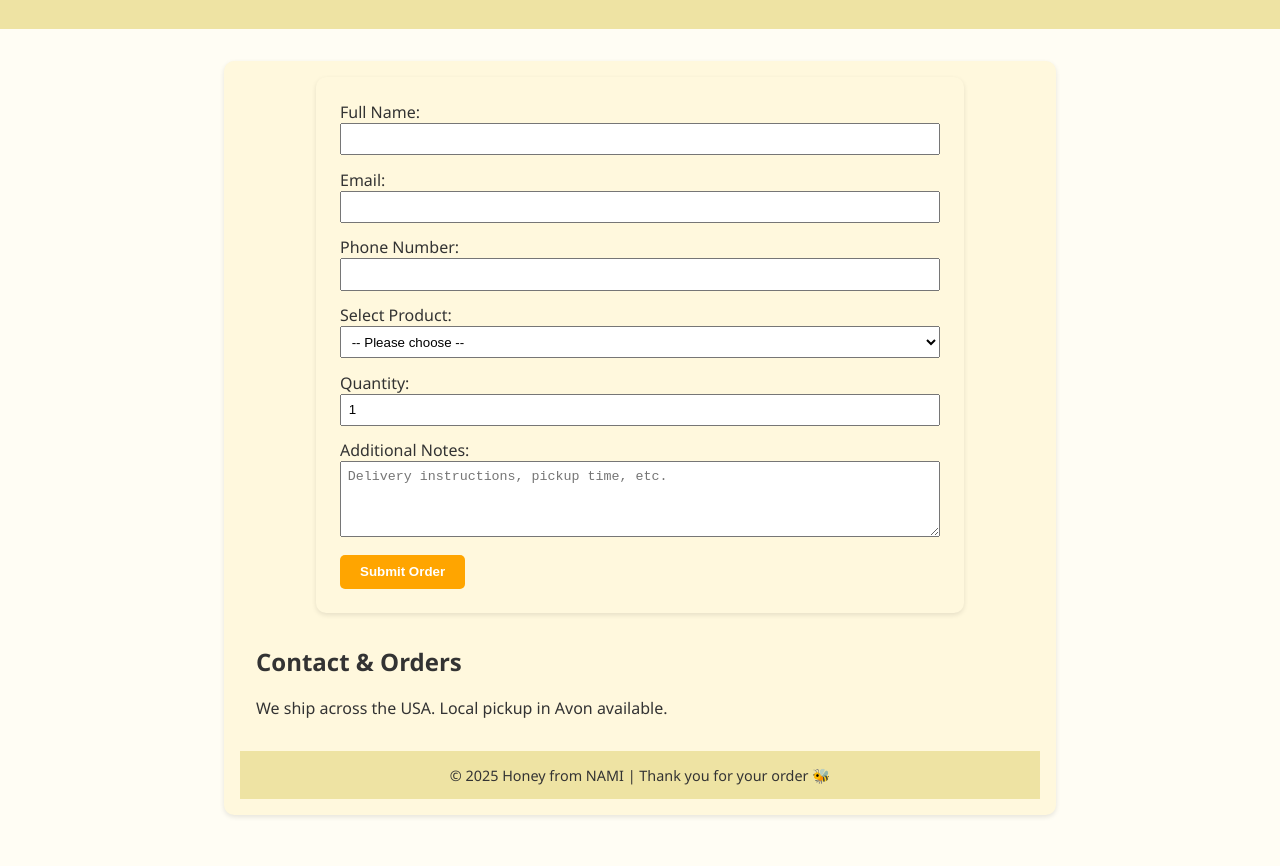
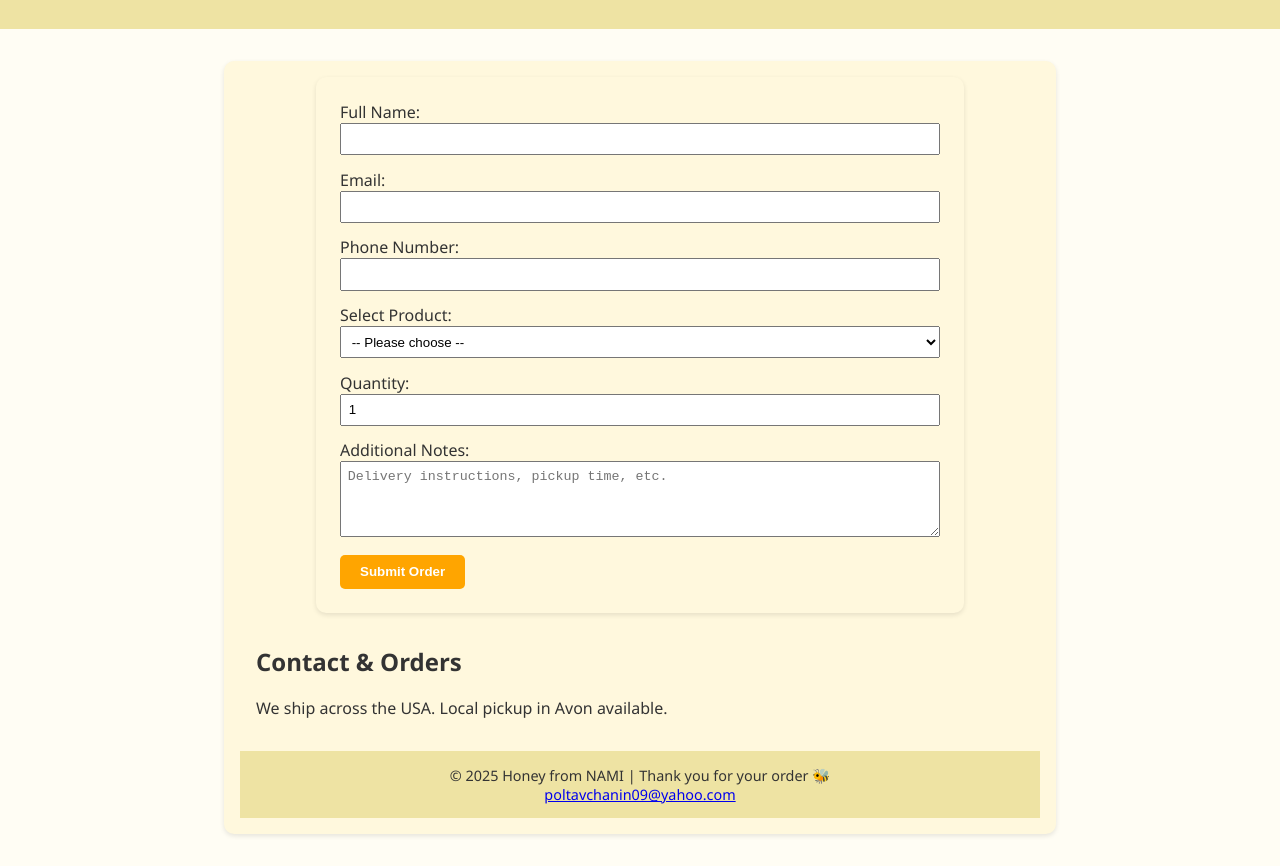
Before and after one commit to Honey-From-NaMi/honey-from-nami.github.io, a plain HTML site: page order.html in a window 1280 px wide. Shown: the part 100-966 px from the top of the page. Drawn offline with Linux system fonts and the light colour scheme.

Commit message:
Update order.html

```diff
--- a/order.html
+++ b/order.html
@@ -87,7 +87,8 @@
 </script>
 
 <footer>
-  &copy; 2025 Honey from NAMI | Thank you for your order 🐝
+  &copy; 2025 Honey from NAMI | Thank you for your order 🐝 <BR>
+  <a href= "mailto:poltavchanin09@yahoo.com">poltavchanin09@yahoo.com</a>
 </footer>
 
 </body>
```
